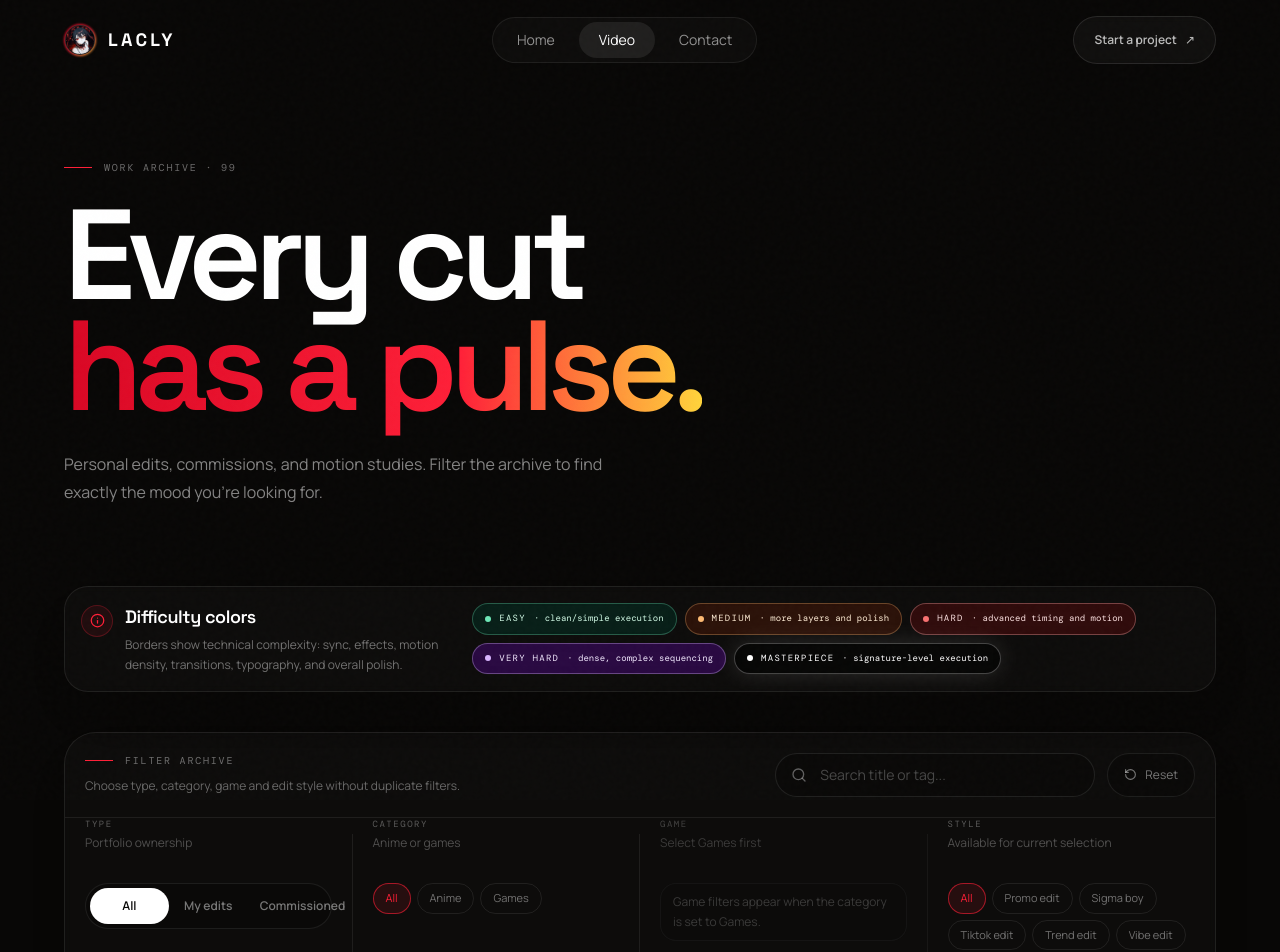
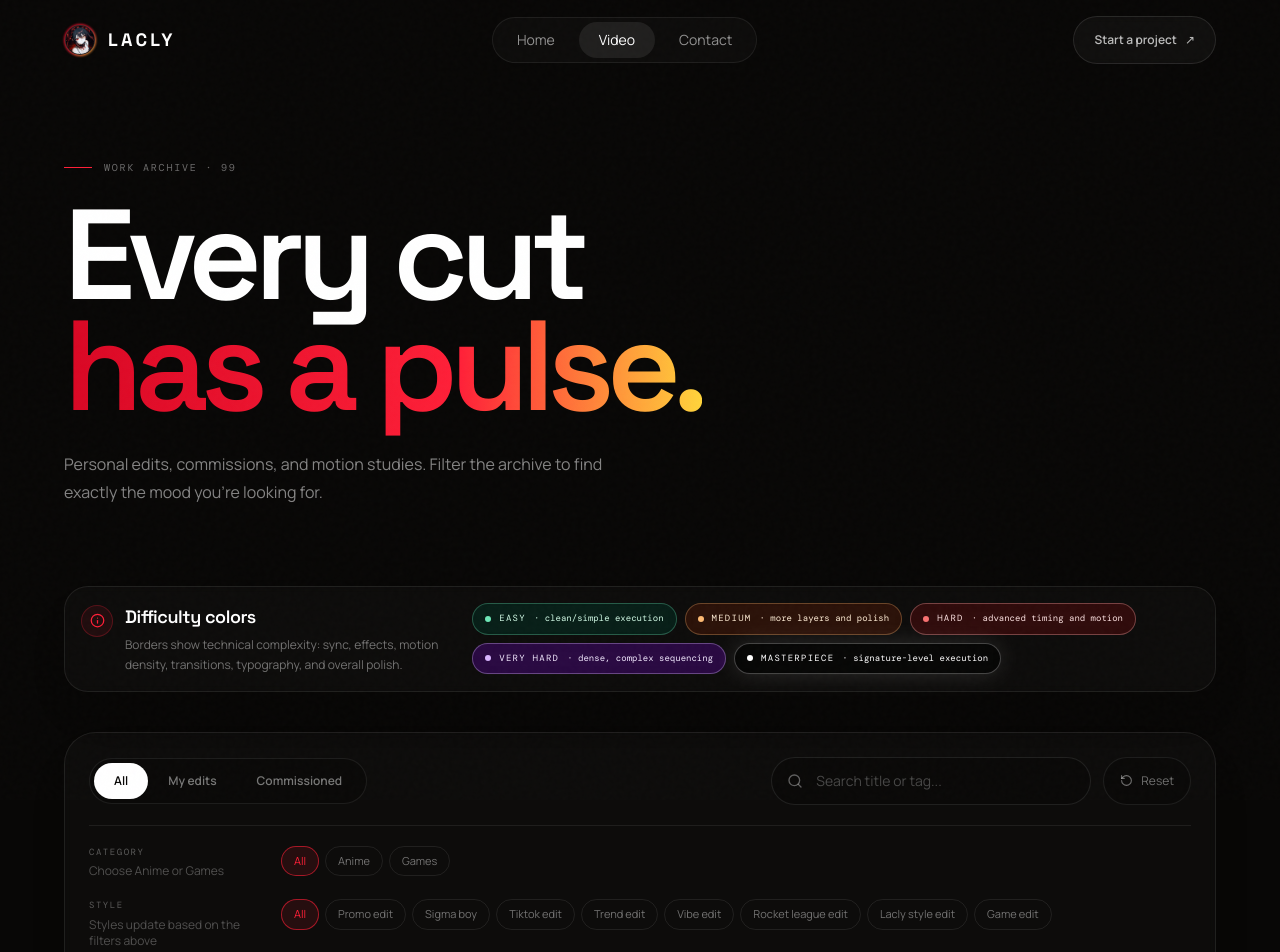
Before and after one commit to laclyy/laclyy.github.io, a React (Vite) app: page /videos in a window 1280 px wide. Shown: the top 952 px of the page. Built offline with nearby package versions, Linux system fonts and the light colour scheme.

Commit message:
refactor: streamline VideoFilters component by simplifying filter structure and enhancing styling

```diff
--- a/src/components/VideoFilters.tsx
+++ b/src/components/VideoFilters.tsx
@@ -1,6 +1,5 @@
 import { RotateCcw, Search } from 'lucide-react'
 import { useMemo } from 'react'
-import type { ReactNode } from 'react'
 import type { Filters, VideoItem } from '../types'
 
 const projectTypes = [
@@ -21,19 +20,8 @@ const games = [
   { value: 'other games', label: 'Other games' },
 ]
 
-const styleOrder = [
-  'promo edit',
-  'sigma boy',
-  'tiktok edit',
-  'trend edit',
-  'vibe edit',
-  'rocket league edit',
-  'lacly style edit',
-  'game edit',
-]
-
-const labels: Record<string, string> = { all: 'All' }
-const label = (value: string) => labels[value] ?? value.charAt(0).toUpperCase() + value.slice(1)
+const styleOrder = ['promo edit', 'sigma boy', 'tiktok edit', 'trend edit', 'vibe edit', 'rocket league edit', 'lacly style edit', 'game edit']
+const label = (value: string) => value === 'all' ? 'All' : value.charAt(0).toUpperCase() + value.slice(1)
 
 export default function VideoFilters({ filters, onChange, count, videos }: { filters: Filters; onChange: (filters: Filters) => void; count: number; videos: VideoItem[] }) {
   const availableStyles = useMemo(() => {
@@ -46,48 +34,41 @@ export default function VideoFilters({ filters, onChange, count, videos }: { fil
   }, [filters.category, filters.game, filters.type, videos])
 
   const patch = (next: Partial<Filters>) => onChange({ ...filters, ...next })
+  const reset = () => onChange({ type: 'all', category: 'all', game: 'all', style: 'all', search: '' })
   const setType = (type: string) => patch({ type: type as Filters['type'], style: 'all' })
   const setCategory = (category: string) => patch({ category, game: 'all', style: 'all' })
   const setGame = (game: string) => patch({ game, style: 'all' })
-  const reset = () => onChange({ type: 'all', category: 'all', game: 'all', style: 'all', search: '' })
-  const hasGameFilter = filters.category === 'videogiochi'
 
   return (
-    <section className="overflow-hidden rounded-[2rem] border border-white/[.08] bg-white/[.025] shadow-2xl shadow-black/10 backdrop-blur-sm" aria-label="Video filters">
-      <div className="flex flex-col gap-4 border-b border-white/[.07] p-4 md:p-5 lg:flex-row lg:items-center lg:justify-between">
-        <div>
-          <div className="eyebrow"><span className="h-px w-7 bg-flame" />Filter archive</div>
-          <p className="mt-2 text-xs leading-5 text-white/38">Choose type, category, game and edit style without duplicate filters.</p>
+    <section className="rounded-[2rem] border border-white/[.08] bg-white/[.025] p-4 shadow-2xl shadow-black/10 backdrop-blur-sm md:p-6" aria-label="Video filters">
+      <div className="flex flex-col gap-4 lg:flex-row lg:items-center lg:justify-between">
+        <div className="flex rounded-full border border-white/[.08] bg-black/20 p-1" aria-label="Project type">
+          {projectTypes.map((item) => (
+            <button key={item.value} onClick={() => setType(item.value)} className={`flex-1 whitespace-nowrap rounded-full px-4 py-2.5 text-xs font-semibold transition focus-ring sm:px-5 ${filters.type === item.value ? 'bg-white text-ink' : 'text-white/45 hover:text-white'}`}>{item.label}</button>
+          ))}
         </div>
+
         <div className="flex flex-col gap-3 sm:flex-row sm:items-center">
           <label className="relative block sm:w-80">
             <span className="sr-only">Search videos by title or tag</span>
             <Search size={16} className="absolute left-4 top-1/2 -translate-y-1/2 text-white/35" />
-            <input value={filters.search} onChange={(event) => patch({ search: event.target.value })} placeholder="Search title or tag..." className="h-11 w-full rounded-full border border-white/[.09] bg-black/20 pl-11 pr-4 text-sm text-white outline-none transition placeholder:text-white/25 focus:border-flame/60 focus:ring-2 focus:ring-flame/15" />
+            <input value={filters.search} onChange={(event) => patch({ search: event.target.value })} placeholder="Search title or tag..." className="h-12 w-full rounded-full border border-white/[.09] bg-black/20 pl-11 pr-4 text-sm text-white outline-none transition placeholder:text-white/25 focus:border-flame/60 focus:ring-2 focus:ring-flame/15" />
           </label>
-          <button onClick={reset} className="inline-flex h-11 items-center justify-center gap-2 rounded-full border border-white/[.08] bg-black/20 px-4 text-xs text-white/45 transition hover:border-flame/30 hover:text-flame focus-ring"><RotateCcw size={13} /> Reset</button>
+          <button onClick={reset} className="inline-flex h-12 items-center justify-center gap-2 rounded-full border border-white/[.08] bg-black/20 px-4 text-xs text-white/42 transition hover:border-flame/35 hover:text-flame focus-ring"><RotateCcw size={13} /> Reset</button>
         </div>
       </div>
 
-      <div className="grid gap-0 lg:grid-cols-4">
-        <FilterBlock title="Type" helper="Portfolio ownership" className="lg:border-r lg:border-white/[.07]">
-          <Segmented values={projectTypes} active={filters.type} onClick={setType} />
-        </FilterBlock>
+      <div className="mt-5 space-y-5 border-t border-white/[.07] pt-5">
+        <FilterStrip title="Category" helper="Choose Anime or Games" values={categories} active={filters.category} onClick={setCategory} />
 
-        <FilterBlock title="Category" helper="Anime or games" className="lg:border-r lg:border-white/[.07]">
-          <Pills values={categories} active={filters.category} onClick={setCategory} />
-        </FilterBlock>
+        {filters.category === 'videogiochi' && (
+          <FilterStrip title="Game" helper="Narrow down game edits" values={games} active={filters.game} onClick={setGame} />
+        )}
 
-        <FilterBlock title="Game" helper={hasGameFilter ? 'Only for game edits' : 'Select Games first'} className="lg:border-r lg:border-white/[.07]" muted={!hasGameFilter}>
-          {hasGameFilter ? <Pills values={games} active={filters.game} onClick={setGame} /> : <p className="rounded-2xl border border-white/[.06] bg-black/15 px-3 py-2 text-xs leading-5 text-white/28">Game filters appear when the category is set to Games.</p>}
-        </FilterBlock>
-
-        <FilterBlock title="Style" helper="Available for current selection">
-          <Pills values={availableStyles.map((value) => ({ value, label: label(value) }))} active={filters.style} onClick={(style) => patch({ style })} />
-        </FilterBlock>
+        <FilterStrip title="Style" helper="Styles update based on the filters above" values={availableStyles.map((value) => ({ value, label: label(value) }))} active={filters.style} onClick={(style) => patch({ style })} wide />
       </div>
 
-      <div className="flex items-center justify-between border-t border-white/[.07] px-4 py-4 font-mono text-[9px] uppercase tracking-[.16em] text-white/28 md:px-5">
+      <div className="mt-5 flex items-center justify-between border-t border-white/[.07] pt-4 font-mono text-[9px] uppercase tracking-[.16em] text-white/28">
         <span>{count} {count === 1 ? 'result' : 'results'}</span>
         <span>Newest first</span>
       </div>
@@ -95,34 +76,20 @@ export default function VideoFilters({ filters, onChange, count, videos }: { fil
   )
 }
 
-function FilterBlock({ title, helper, children, className = '', muted = false }: { title: string; helper: string; children: ReactNode; className?: string; muted?: boolean }) {
+function FilterStrip({ title, helper, values, active, onClick, wide = false }: { title: string; helper: string; values: Array<{ value: string; label: string }>; active: string; onClick: (value: string) => void; wide?: boolean }) {
   return (
-    <fieldset className={`min-w-0 border-b border-white/[.07] p-4 md:p-5 lg:border-b-0 ${className} ${muted ? 'opacity-70' : ''}`}>
-      <legend className="mb-3">
+    <fieldset className={`grid gap-3 ${wide ? 'lg:grid-cols-[180px_1fr]' : 'sm:grid-cols-[180px_1fr]'} sm:items-start`}>
+      <legend className="contents">
+        <span className="min-w-0">
           <span className="block font-mono text-[9px] uppercase tracking-[.17em] text-white/32">{title}</span>
           <span className="mt-1 block text-xs text-white/28">{helper}</span>
+        </span>
       </legend>
-      {children}
-    </fieldset>
-  )
-}
-
-function Segmented({ values, active, onClick }: { values: Array<{ value: string; label: string }>; active: string; onClick: (value: string) => void }) {
-  return (
-    <div className="grid rounded-full border border-white/[.08] bg-black/20 p-1" style={{ gridTemplateColumns: `repeat(${values.length}, minmax(0, 1fr))` }}>
-      {values.map((item) => (
-        <button key={item.value} onClick={() => onClick(item.value)} className={`min-h-9 whitespace-nowrap rounded-full px-3 text-xs font-semibold transition focus-ring ${active === item.value ? 'bg-white text-ink' : 'text-white/45 hover:text-white'}`}>{item.label}</button>
-      ))}
-    </div>
-  )
-}
-
-function Pills({ values, active, onClick }: { values: Array<{ value: string; label: string }>; active: string; onClick: (value: string) => void }) {
-  return (
       <div className="flex flex-wrap gap-1.5">
         {values.map((item) => (
           <button key={item.value} onClick={() => onClick(item.value)} className={`rounded-full border px-3 py-1.5 text-[11px] transition focus-ring ${active === item.value ? 'border-flame/60 bg-flame/10 text-flame' : 'border-white/[.08] text-white/42 hover:border-white/20 hover:text-white'}`}>{item.label}</button>
         ))}
       </div>
+    </fieldset>
   )
 }
```
Lines whose indentation alone changed are shown as unchanged.
